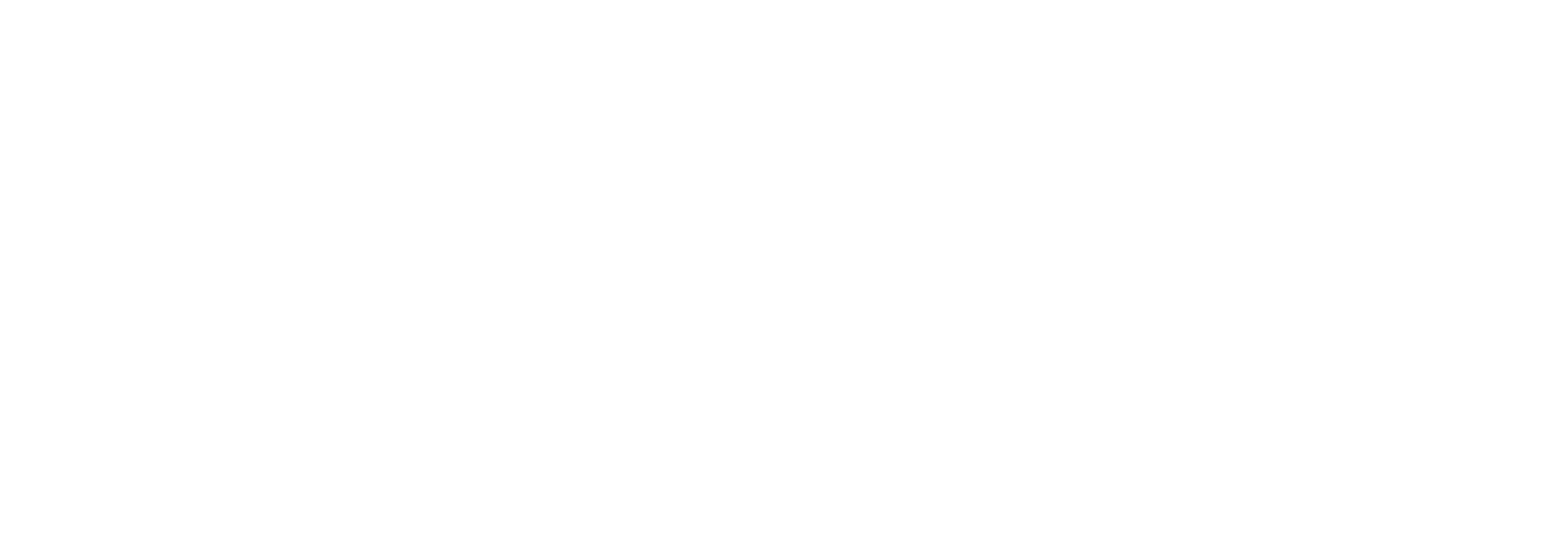
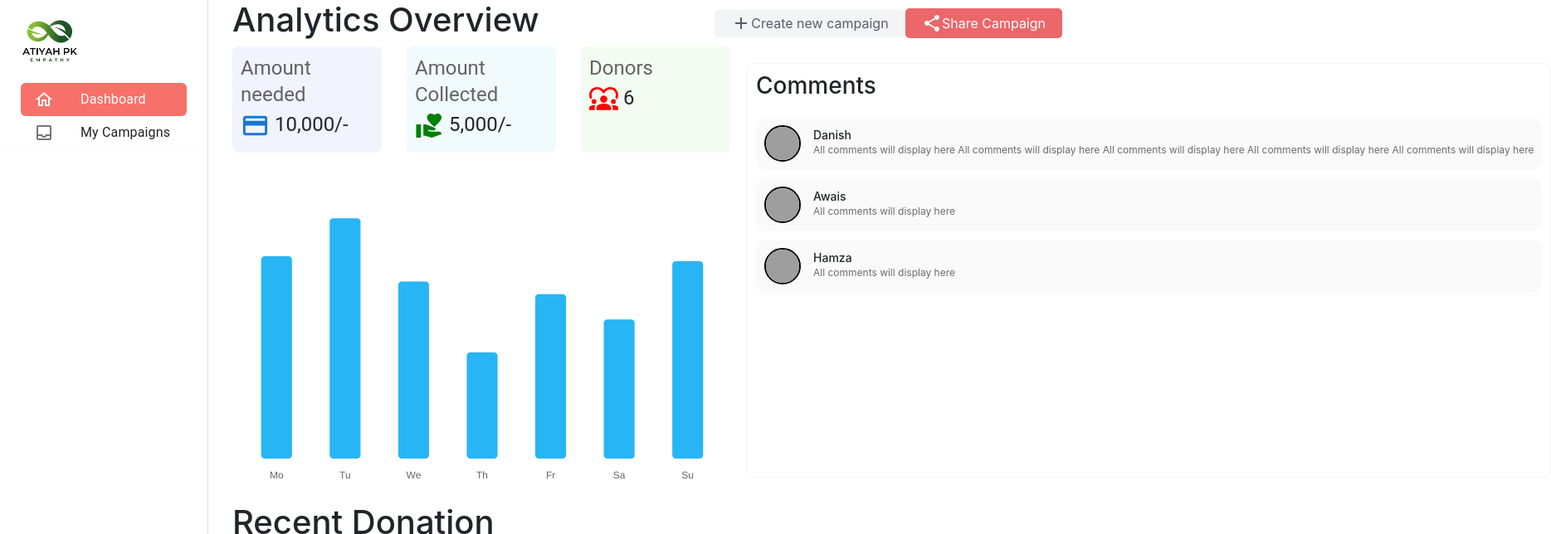
Before and after one commit to Danishkhilji/atiyah-pk, a React (Create React App) app: page /test in a window 1280 px wide. Before the commit this address had no page. Shown: the top 644 px of the page at 83% size, 1869 px wide, since content can reach past the window. Built offline with nearby package versions, Linux system fonts and the light colour scheme; grey boxes are pictures that could not be loaded.

Commit message:
feat: improve UI receiver dashboard

```diff
--- a/src/components/Sidebar/drawer.jsx
+++ b/src/components/Sidebar/drawer.jsx
@@ -16,11 +16,11 @@
   const navigate = useNavigate();
   const getList = () => (
     <div style={{ width: 250 }} onClick={() => setOpen(false)}>
-      <div className="logo" style={{ height: 100, position: "relative" }}>
+      <div className="logo" style={{ height: 100, position: "relative", marginLeft: "10px" }}>
         <img
           src={Logo}
           alt="Atiyah.pk"
-          style={{ borderRadius: "50%", width: "50%", height: "100%" }}
+          style={{ borderRadius: "50%", width: "100%", height: "100%" }}
         />
       </div>
       <div style={{ width: 200, margin: "0 auto" }}>
--- a/src/components/adminGraph/BarChart.jsx
+++ b/src/components/adminGraph/BarChart.jsx
@@ -77,7 +77,7 @@
 
   return (
     <div >
-      <ReactApexChart options={options} series={series} type="bar" />
+      <ReactApexChart options={options} series={series} type="bar" width={'600px'} />
     </div>
   );
 };
--- /dev/null
+++ b/src/components/button/button.jsx
@@ -0,0 +1,25 @@
+import React from 'react';
+
+const Button = ({ color,BGcolor, onClick, children ,width,height}) => {
+  const buttonStyle = {
+    width: width,
+    height:height,
+    backgroundColor: BGcolor,
+    padding: '10px 20px',
+    borderRadius: '5px',
+    border: 'none',
+    color: color,
+    cursor: 'pointer',
+    display: 'flex',
+    alignItems: "center",
+    justifyContent: "center"
+  };
+
+  return (
+    <button style={buttonStyle} onClick={onClick}>
+      {children}
+    </button>
+  );
+};
+
+export default Button;
--- a/src/components/comments/comment.jsx
+++ b/src/components/comments/comment.jsx
@@ -13,41 +13,39 @@
               alignItems: "center",
               cursor: "pointer",
               gap: "15px",
+              marginBottom: "10px",
+              backgroundColor: "#FAFAFBFF",
+              borderRadius: "12px",
+              padding: "10px",
             }}
           >
-            <div
-              style={{
-                width: "50px",
-                height: "50px",
-                borderRadius: "50%",
-                border: "2px solid #000",
-                overflow: "hidden",
-              }}
-            >
+            <div>
               <img
                 src={item.userImg} // Replace with the actual profile image source
                 alt="Profile"
                 style={{
-                  width: "100%",
-                  height: "100%",
-                  objectFit: "cover",
+                  width: "44px",
+                  height: "44px",
+                  // objectFit: "cover",
                   cursor: "pointer",
+                  borderRadius: "50%",
+                  border: "2px solid #000",
                 }}
-                // onClick={handleNameClick}
+              // onClick={handleNameClick}
               />
             </div>
             <div>
-              <p
+              <h6
                 style={{
                   fontSize: "14px",
                   cursor: "pointer",
                   display: "block",
                   margin: "0px",
                 }}
-                // onClick={handleNameClick}
+              // onClick={handleNameClick}
               >
                 {item.userName}
-              </p>
+              </h6>
               <p
                 style={{
                   fontSize: "12px",
--- a/src/components/comments/commentBox.jsx
+++ b/src/components/comments/commentBox.jsx
@@ -1,18 +1,21 @@
 import React from 'react';
 import { Box } from '@mui/material';
 import Comment from './comment';
-
+import userImg from '../../Assets/png/3.jpg'
 const comments = [{
   userName: "Danish",
-  comment: "All comments will display here"
+  comment: "All comments will display here All comments will display here All comments will display here All comments will display here All comments will display here",
+  userImg: userImg
 },
 {
   userName: "Awais",
-  comment: "All comments will display here"
+  comment: "All comments will display here",
+  userImg: userImg
 },
 {
   userName: "Hamza",
-  comment: "All comments will display here"
+  comment: "All comments will display here",
+  userImg: userImg
 }
 ]
 
@@ -20,15 +23,19 @@
   return (
     <Box
       sx={{
-        border: '1px dashed grey',
         padding: '10px',
         borderRadius: '8px',
-        backgroundColor: '#F2F2F2',
         marginBottom: '10px',
-        width: "300px",
-        height:"500px",
+        minWidth: "300px",
+        width: "100%",
+        height: "500px",
+        backgroundColor: "#FFFFFFFF",
+        borderWidth: "1px",
+        borderColor: "#F3F4F6FF",
+        borderStyle: "solid"
       }}
     >
+      <h3 style={{ marginBottom: "20px" }}>Comments </h3>
       <Comment comments={comments} />
     </Box>
   );
--- a/src/components/statCard/statCard.jsx
+++ b/src/components/statCard/statCard.jsx
@@ -7,12 +7,12 @@
 const StatCard = ({ color, title, count, icon }) => (
     <>
     <Stack spacing={0.5}>
-      <Typography variant="h6" color="textSecondary">
+      <Typography variant="h5" color="textSecondary">
         {title}
       </Typography>
       <Grid container alignItems="center">
         <Grid item>
-          <Typography variant="h4" color="inherit">
+          <Typography variant="h5" color="inherit">
             {icon} {count}
           </Typography>
         </Grid>
--- /dev/null
+++ b/src/pages/reciver/testFile.jsx
@@ -0,0 +1,149 @@
+import React from "react";
+import Sidebar from "../../components/Sidebar/drawer";
+import CampaignTable from "../../components/AdminTables/CampaignTable";
+import HomeOutlinedIcon from "@mui/icons-material/HomeOutlined";
+import InboxOutlinedIcon from "@mui/icons-material/InboxOutlined";
+import AdminBarChart from "../../components/adminGraph/BarChart";
+import StatCard from "../../components/statCard/statCard";
+import Box from "@mui/material/Box";
+import PaymentIcon from "@mui/icons-material/Payment";
+import VolunteerActivismIcon from "@mui/icons-material/VolunteerActivism";
+import Diversity1Icon from "@mui/icons-material/Diversity1";
+import CommentBox from "../../components/comments/commentBox";
+import Button from "../../components/button/button";
+import AddIcon from "@mui/icons-material/Add";
+import ShareIcon from "@mui/icons-material/Share";
+const data = [
+  {
+    name: "Dashboard",
+    icon: <HomeOutlinedIcon />,
+    active: true,
+    color: "#fff",
+    path: "",
+  },
+  { name: "My Campaigns", icon: <InboxOutlinedIcon />, path: "" },
+];
+
+const Test = () => {
+  return (
+    <div style={{ display: "flex" }}>
+      <div style={{ flex: "0 0 250px", marginRight: "30px" }}>
+        <Sidebar data={data} />
+      </div>
+      <div style={{ flex: 1, display: "flex", flexDirection: "column" }}>
+        <div style={{ flex: 1, }}>
+          <div style={{ display: "flex" }}>
+            <div
+              style={{
+                flex: 1,
+                display: "flex",
+                alignItems: "center",
+              }}
+            >
+              <h1>Analytics Overview</h1>
+            </div>
+            <div style={{ display: "flex", alignItems: "center" }}>
+              <Button
+                BGcolor="#F3F4F6FF"
+                color="#565E6CFF"
+                width="230px"
+                height="33px"
+              >
+                <AddIcon /> Create new campaign
+              </Button>
+              <Button BGcolor="#EB6769FF" color="#FFFFFFFF" height="36px"   >
+                <ShareIcon /> Share Campaign
+              </Button>
+            </div>
+          </div>
+        </div>
+        <div style={{ display: "flex", flex: 1 }}>
+          <div style={{ flex: 1, display: "flex", flexDirection: "column" }}>
+            <div style={{ flex: 1 }}>
+              <div style={{ display: "flex" , flexWrap: "wrap" , justifyContent: "space-between"}}>
+              <Box
+                  sx={{
+                    background: "#F2F4FDFF",
+                    padding: "10px",
+                    borderRadius: "8px",
+                    flex: 1,
+                    minWidth: "100px",
+                    maxWidth: "30%",
+                    marginBottom: "10px",
+                    width: "244px",
+                    height: "128px",
+                  }}
+                >
+                  <StatCard
+                    title="Amount needed"
+                    count="10,000/-"
+                    icon={<PaymentIcon fontSize="large" color="primary" />}
+                  />
+                </Box>
+                <Box
+                  sx={{
+                    backgroundColor: "#F1FBFDFF",
+                    borderRadius: "8px",
+                    padding: "10px",
+                    flex: 1,
+                    minWidth: "100px",
+                    maxWidth: "30%",
+                    marginBottom: "10px",
+                    width: "244px",
+                    height: "128px",
+                  }}
+                >
+                  <StatCard
+                    title="Amount Collected"
+                    count="5,000/-"
+                    icon={
+                      <VolunteerActivismIcon
+                        fontSize="large"
+                        style={{ color: "green" }}
+                      />
+                    }
+                  />
+                </Box>
+                <Box
+                  sx={{
+                    boxShadow: "100",
+                    borderRadius: "8px",
+                    backgroundColor: "#F3FCF0FF",
+                    padding: "10px",
+                    flex: 1,
+                    width: "244px",
+                    height: "128px",
+                    minWidth: "100px",
+                    maxWidth: "30%",
+                    marginBottom: "10px",
+                  }}
+                >
+                  <StatCard
+                    title="Donors"
+                    count=" 6"
+                    icon={
+                      <Diversity1Icon
+                        fontSize="large"
+                        style={{ color: "red" }}
+                      />
+                    }
+                  />
+                </Box>
+              </div>
+            </div>
+            <div style={{ flex: 1, }}>
+            <AdminBarChart />
+            </div>
+          </div>
+          <div style={{margin: '20px',  flex: '0 0 auto'}}> <CommentBox /> </div>
+        </div>
+        <div style={{ flex: 1 }}>
+        <h1 style={{ marginBottom: "30px" }}>Recent Donation</h1>
+          <CampaignTable style={{ width: "100vw" }} />
+        </div>
+      </div>
+    </div>
+  );
+};
+
+export default Test;
--- a/src/routes/routes.jsx
+++ b/src/routes/routes.jsx
@@ -13,7 +13,7 @@
 import ClientList from "../pages/admin/clientList"
 import ReciverDashboard from '../pages/reciver/reciverDashboard';
 import DonorLandingPage from '../pages/donor/DonorLandingPage';
-
+import Test from '../pages/reciver/testFile';
 const AppRoutes = () => {
   return (
     <Routes>
@@ -24,7 +24,8 @@
       <Route path="admin/donor-list" element={<DonorList />} />
       <Route path="admin/client-list" element={<ClientList />} />
       <Route path="campaign" element={<CampaignPage />} />
-      <Route path="reciver" element={<ReciverDashboard />} />
+      <Route path="receiverDashboard" element={<ReciverDashboard />} />
+      <Route path="test" element={<Test />} />
       <Route path="donor" element={<DonorLandingPage />} />
       <Route path="donation" element={<Donation />} />
       <Route path="success" element={<Success />} />
```
Also changed, not shown: 1 other file (tests, documents, lock files or other folders).
